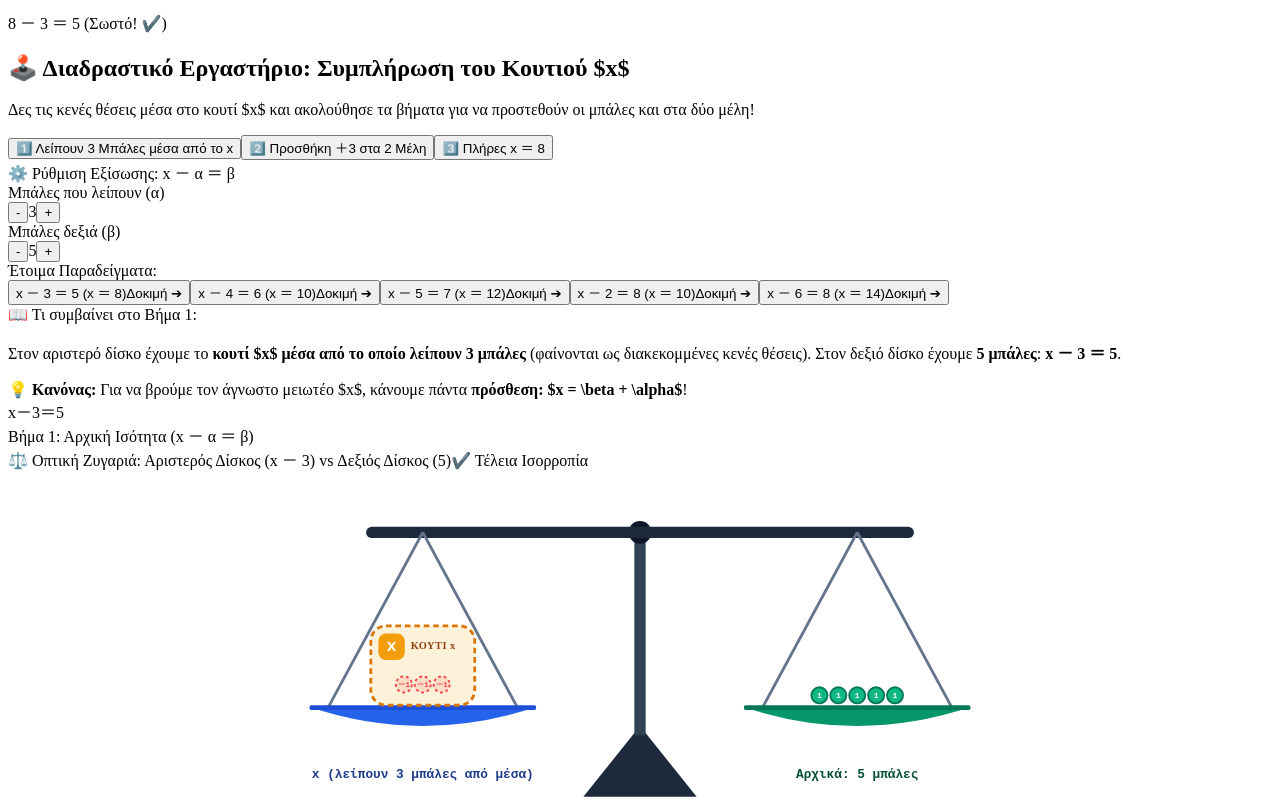
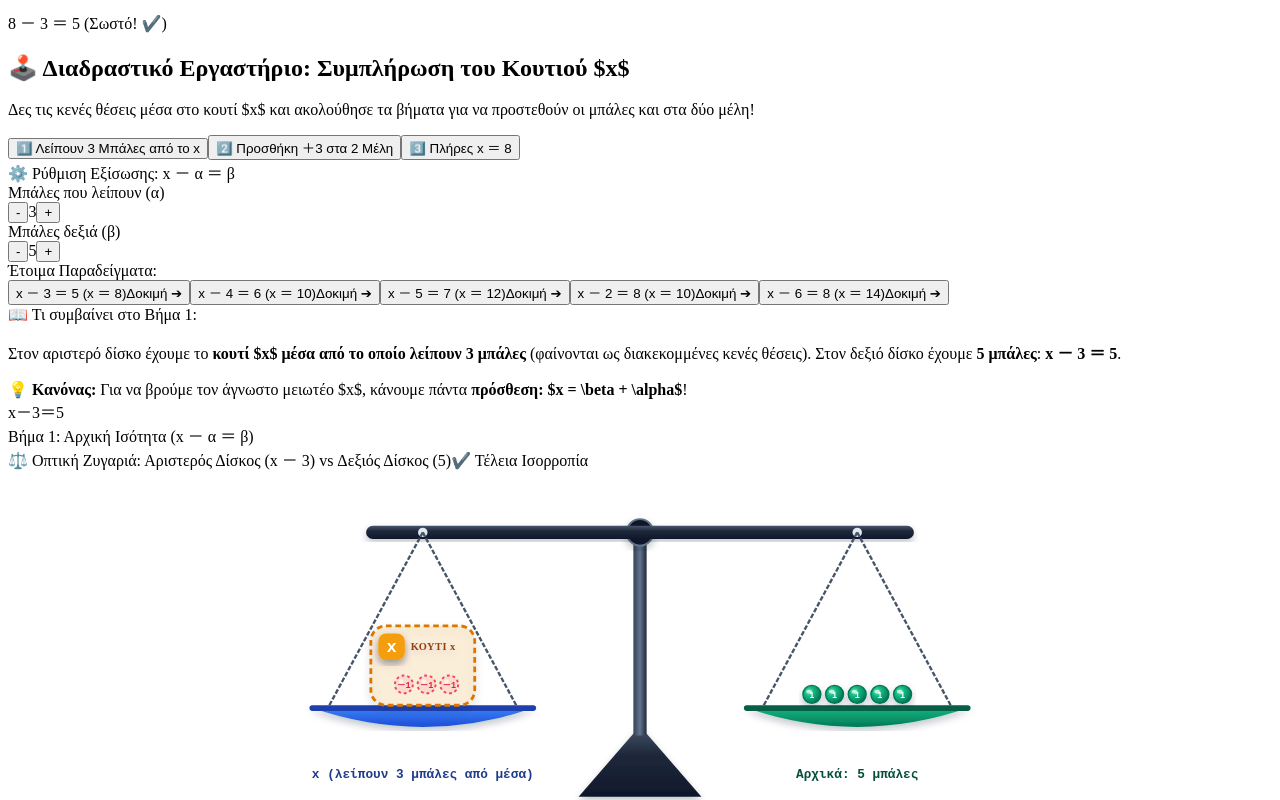
Before and after one commit to gkrimpas-lab/learn-maths-2026, a Next.js app: page /st-dimotikou/34-agnostos-kai-afairesi in a window 1280 px wide. Shown: the part 700-1500 px from the top of the page. Built offline with nearby package versions, Linux system fonts and the light colour scheme.

Commit message:
Update 34-agnostos-kai-afairesi.js

```diff
--- a/pages/st-dimotikou/34-agnostos-kai-afairesi.js
+++ b/pages/st-dimotikou/34-agnostos-kai-afairesi.js
@@ -53,12 +53,11 @@ export default function AgnostosKaiAfairesiPage() {
   };
 
   // Σταθερή γεωμετρία σφαιρών
-  const BALL_RADIUS = 8.5;
-  const BALL_SPACING = BALL_RADIUS * 2 + 3; // 20px
+  const BALL_RADIUS = 9.5;
+  const BALL_SPACING = BALL_RADIUS * 2 + 5; // 24px
   const BASE_Y = 248;
 
   // 1. Υπολογισμός θέσεων σφαιρών / κενών θέσεων ΜΕΣΑ ΣΤΟ ΚΟΥΤΙ x (Αριστερός Δίσκος)
-  // Το κουτί x βρίσκεται στο x = 95, y = 164, πλάτος = 110, ύψος = 84
   const insideBoxSlots = [];
   for (let i = 0; i < activeA; i++) {
     const row = Math.floor(i / 3);
@@ -96,7 +95,7 @@ export default function AgnostosKaiAfairesiPage() {
     <div className="min-h-screen bg-gray-50 text-gray-800 font-sans flex flex-col justify-between">
       <Head>
         <title>⚖️ Εξισώσεις: Άγνωστος Μειωτέος - LearnMaths.gr</title>
-        <meta name="description" content="Διαδραστική θεωρία με ζυγαριά, μεγάλο κουτί x με εσωτερικά ελλείμματα και βήματα πρόσθεσης για την επίλυση εξισώσεων (x - α = β) για τη ΣΤ' Δημοτικού." />
+        <meta name="description" content="Διαδραστική θεωρία με όμορφη 3D ζυγαριά, μεγάλο κουτί x με εσωτερικά ελλείμματα και βήματα πρόσθεσης για τη ΣΤ' Δημοτικού." />
         <script src="https://cdn.tailwindcss.com"></script>
       </Head>
 
@@ -239,7 +238,7 @@ export default function AgnostosKaiAfairesiPage() {
                       : 'text-slate-600 hover:text-slate-900'
                   }`}
                 >
-                  1️⃣ Λείπουν {activeA} Μπάλες μέσα από το x
+                  1️⃣ Λείπουν {activeA} Μπάλες από το x
                 </button>
                 <button
                   type="button"
@@ -366,12 +365,12 @@ export default function AgnostosKaiAfairesiPage() {
                     )}
                     {currentStep === 2 && (
                       <p className="text-amber-800">
-                        Προσθέτουμε <strong>{activeA} πορτοκαλί μπάλες</strong> για να «κουμπώσουν» μέσα στο κουτί $x$, και <strong>προσθέτουμε ακριβώς {activeA} μπάλες</strong> και στον δεξιό δίσκο για να διατηρηθεί η ισορροπία!
+                        Προσθέτουμε <strong>{activeA} λαμπερές πορτοκαλί μπάλες</strong> για να «κουμπώσουν» μέσα στο κουτί $x$, και <strong>προσθέτουμε ακριβώς {activeA} μπάλες</strong> και στον δεξιό δίσκο για να διατηρηθεί η ισορροπία!
                       </p>
                     )}
                     {currentStep === 3 && (
                       <p className="text-emerald-800 font-bold">
-                        Το κουτί $x$ είναι πλέον <strong>πλήρες</strong>! Στον δεξιό δίσκο βρίσκονται {activeB} ＋ {activeA} ＝ <strong>{exactSolution} μπάλες</strong>: <strong>x ＝ {activeB} ＋ {activeA} ＝ {exactSolution}</strong>.
+                        Το κουτί $x$ είναι πλέον <strong>πλήρες (λαμπερό πράσινο)</strong>! Στον δεξιό δίσκο βρίσκονται {activeB} ＋ {activeA} ＝ <strong>{exactSolution} μπάλες</strong>: <strong>x ＝ {activeB} ＋ {activeA} ＝ {exactSolution}</strong>.
                       </p>
                     )}
                   </div>
@@ -383,7 +382,7 @@ export default function AgnostosKaiAfairesiPage() {
                 </div>
               </div>
 
-              {/* RIGHT: BIG SCALE & SVG BOX WITH IN-BOX SLOTS (8 COLS) */}
+              {/* RIGHT: PREMIUM 3D SCALE & IN-BOX BALLS VISUALIZER (8 COLS) */}
               <div className="lg:col-span-8 bg-white p-6 md:p-8 rounded-3xl border border-slate-200 shadow-sm flex flex-col justify-between min-h-[580px] space-y-6">
 
                 {/* 1. ΜΑΘΗΜΑΤΙΚΗ ΠΑΡΟΥΣΙΑΣΗ ΤΗΣ ΕΞΙΣΩΣΗΣ & ΒΗΜΑΤΟΣ */}
@@ -403,7 +402,7 @@ export default function AgnostosKaiAfairesiPage() {
                   </div>
                 </div>
 
-                {/* 2. ΜΕΓΑΛΗ ΟΠΤΙΚΗ ΖΥΓΑΡΙΑ ΟΛΑ ΣΤΟ SVG ΜΕ ΜΠΑΛΕΣ ΜΕΣΑ ΣΤΟ ΚΟΥΤΙ */}
+                {/* 2. ΜΕΓΑΛΗ ΟΠΤΙΚΗ ΖΥΓΑΡΙΑ 3D-LOOK ΣΤΟ SVG */}
                 <div className="space-y-3 flex-1 flex flex-col justify-center">
                   <div className="flex justify-between items-center px-1">
                     <span className="text-xs font-black text-slate-500 uppercase tracking-wider block">
@@ -414,45 +413,93 @@ export default function AgnostosKaiAfairesiPage() {
                     </span>
                   </div>
 
-                  {/* SVG CONTAINER */}
-                  <div className="p-4 bg-slate-50/90 rounded-3xl border border-slate-200 shadow-inner flex flex-col items-center justify-center min-h-[380px] overflow-hidden">
+                  {/* SVG CONTAINER ΜΕ ΟΛΟΥΣ ΤΟΥΣ ΟΡΙΣΜΟΥΣ GRADIENTS & SHADOWS */}
+                  <div className="p-4 bg-gradient-to-b from-slate-50 to-slate-100/80 rounded-3xl border border-slate-200 shadow-inner flex flex-col items-center justify-center min-h-[380px] overflow-hidden">
                     <svg width="100%" height="340" viewBox="0 0 760 360" className="overflow-visible select-none">
+                      <defs>
+                        {/* Σκίαση Drop Shadow */}
+                        <filter id="shadow3d" x="-20%" y="-20%" width="140%" height="140%">
+                          <feDropShadow dx="0" dy="4" stdDeviation="4" floodColor="#0f172a" floodOpacity="0.25" />
+                        </filter>
+                        <filter id="glowGold" x="-30%" y="-30%" width="160%" height="160%">
+                          <feDropShadow dx="0" dy="0" stdDeviation="3" floodColor="#f59e0b" floodOpacity="0.6" />
+                        </filter>
+
+                        {/* Μεταλλική διαβάθμιση δοκού & κολόνας */}
+                        <linearGradient id="metalBeam" x1="0" y1="0" x2="0" y2="1">
+                          <stop offset="0%" stopColor="#475569" />
+                          <stop offset="40%" stopColor="#1e293b" />
+                          <stop offset="100%" stopColor="#0f172a" />
+                        </linearGradient>
+                        <linearGradient id="metalPillar" x1="0" y1="0" x2="1" y2="0">
+                          <stop offset="0%" stopColor="#334155" />
+                          <stop offset="50%" stopColor="#64748b" />
+                          <stop offset="100%" stopColor="#1e293b" />
+                        </linearGradient>
+
+                        {/* Διαβαθμίσεις Δίσκων */}
+                        <linearGradient id="leftDishGrad" x1="0" y1="0" x2="0" y2="1">
+                          <stop offset="0%" stopColor="#3b82f6" />
+                          <stop offset="100%" stopColor="#1d4ed8" />
+                        </linearGradient>
+                        <linearGradient id="rightDishGrad" x1="0" y1="0" x2="0" y2="1">
+                          <stop offset="0%" stopColor="#10b981" />
+                          <stop offset="100%" stopColor="#047857" />
+                        </linearGradient>
+
+                        {/* 3D Radial Gradients για τις Μπάλες */}
+                        {/* 1. Πράσινη Μπάλα */}
+                        <radialGradient id="ballGreen" cx="35%" cy="35%" r="65%">
+                          <stop offset="0%" stopColor="#6ee7b7" />
+                          <stop offset="40%" stopColor="#10b981" />
+                          <stop offset="100%" stopColor="#047857" />
+                        </radialGradient>
+
+                        {/* 2. Χρυσή/Πορτοκαλί Προστιθέμενη Μπάλα */}
+                        <radialGradient id="ballGold" cx="35%" cy="35%" r="65%">
+                          <stop offset="0%" stopColor="#fef08a" />
+                          <stop offset="40%" stopColor="#f59e0b" />
+                          <stop offset="100%" stopColor="#b45309" />
+                        </radialGradient>
+                      </defs>
 
                       {/* 1. ΒΑΣΗ & ΚΟΛΟΝΑ ΖΥΓΑΡΙΑΣ */}
-                      <polygon points="380,270 320,345 440,345" fill="#1e293b" />
-                      <rect x="374" y="65" width="12" height="215" fill="#334155" />
-                      <circle cx="380" cy="65" r="12" fill="#0f172a" />
+                      <polygon points="380,270 315,345 445,345" fill="url(#metalBeam)" filter="url(#shadow3d)" />
+                      <rect x="373" y="65" width="14" height="215" fill="url(#metalPillar)" rx="3" />
+                      <circle cx="380" cy="65" r="14" fill="#0f172a" stroke="#64748b" strokeWidth="2" filter="url(#shadow3d)" />
 
                       {/* 2. ΟΡΙΖΟΝΤΙΟΣ ΖΥΓΟΣ (BEAM) */}
-                      <rect x="90" y="59" width="580" height="12" rx="6" fill="#1e293b" />
+                      <rect x="90" y="58" width="580" height="14" rx="7" fill="url(#metalBeam)" filter="url(#shadow3d)" />
+                      <circle cx="150" cy="65" r="5" fill="#e2e8f0" />
+                      <circle cx="610" cy="65" r="5" fill="#e2e8f0" />
 
-                      {/* 3. ΑΡΙΣΤΕΡΟΣ ΔΙΣΚΟΣ & ΑΛΥΣΙΔΕΣ (ΠΛΑΤΟΣ 240px) */}
-                      <line x1="150" y1="65" x2="50" y2="250" stroke="#64748b" strokeWidth="3" />
-                      <line x1="150" y1="65" x2="250" y2="250" stroke="#64748b" strokeWidth="3" />
-                      <path d="M 30 250 Q 150 290 270 250 Z" fill="#2563eb" />
-                      <rect x="30" y="248" width="240" height="5" fill="#1d4ed8" rx="2" />
+                      {/* 3. ΑΡΙΣΤΕΡΟΣ ΔΙΣΚΟΣ & ΑΛΥΣΙΔΕΣ */}
+                      <line x1="150" y1="65" x2="50" y2="250" stroke="#475569" strokeWidth="2.5" strokeDasharray="5 2" />
+                      <line x1="150" y1="65" x2="250" y2="250" stroke="#475569" strokeWidth="2.5" strokeDasharray="5 2" />
+                      <path d="M 30 250 Q 150 292 270 250 Z" fill="url(#leftDishGrad)" filter="url(#shadow3d)" />
+                      <rect x="30" y="248" width="240" height="6" fill="#1e40af" rx="3" />
 
-                      {/* 4. ΔΕΞΙΟΣ ΔΙΣΚΟΣ & ΑΛΥΣΙΔΕΣ (ΠΛΑΤΟΣ 240px) */}
-                      <line x1="610" y1="65" x2="510" y2="250" stroke="#64748b" strokeWidth="3" />
-                      <line x1="610" y1="65" x2="710" y2="250" stroke="#64748b" strokeWidth="3" />
-                      <path d="M 490 250 Q 610 290 730 250 Z" fill="#059669" />
-                      <rect x="490" y="248" width="240" height="5" fill="#047857" rx="2" />
+                      {/* 4. ΔΕΞΙΟΣ ΔΙΣΚΟΣ & ΑΛΥΣΙΔΕΣ */}
+                      <line x1="610" y1="65" x2="510" y2="250" stroke="#475569" strokeWidth="2.5" strokeDasharray="5 2" />
+                      <line x1="610" y1="65" x2="710" y2="250" stroke="#475569" strokeWidth="2.5" strokeDasharray="5 2" />
+                      <path d="M 490 250 Q 610 292 730 250 Z" fill="url(#rightDishGrad)" filter="url(#shadow3d)" />
+                      <rect x="490" y="248" width="240" height="6" fill="#065f46" rx="3" />
 
-                      {/* 5. ΑΡΙΣΤΕΡΟΣ ΔΙΣΚΟΣ: ΜΕΓΑΛΟ ΚΟΥΤΙ x (x = 95, y = 164, w = 110, h = 84) */}
-                      <g transform="translate(95, 164)">
+                      {/* 5. ΑΡΙΣΤΕΡΟΣ ΔΙΣΚΟΣ: ΜΕΓΑΛΟ «ΓΥΑΛΙΝΟ» ΚΟΥΤΙ x */}
+                      <g transform="translate(95, 164)" filter="url(#shadow3d)">
                         <rect
                           width="110"
                           height="84"
                           rx="16"
-                          fill={currentStep === 3 ? "rgba(16, 185, 129, 0.2)" : "rgba(245, 158, 11, 0.15)"}
+                          fill={currentStep === 3 ? "rgba(16, 185, 129, 0.18)" : "rgba(245, 158, 11, 0.12)"}
                           stroke={currentStep === 3 ? "#059669" : "#d97706"}
                           strokeWidth="3"
                           strokeDasharray={currentStep === 1 ? "6 4" : "none"}
                         />
-                        {/* Ετικέτα Κουτιού x */}
-                        <rect x="8" y="8" width="28" height="28" rx="8" fill={currentStep === 3 ? "#10b981" : "#f59e0b"} />
-                        <text x="22" y="27" fill="#ffffff" fontSize="18" fontWeight="900" textAnchor="middle" fontFamily="monospace">x</text>
-                        <text x="66" y="25" fill={currentStep === 3 ? "#065f46" : "#92400e"} fontSize="11" fontWeight="900" textAnchor="middle" letterSpacing="0.5">
+                        {/* Ανάγλυφο Σήμα Κουτιού */}
+                        <rect x="8" y="8" width="28" height="28" rx="8" fill={currentStep === 3 ? "#10b981" : "#f59e0b"} filter="url(#shadow3d)" />
+                        <text x="22" y="28" fill="#ffffff" fontSize="18" fontWeight="900" textAnchor="middle" fontFamily="monospace">x</text>
+                        <text x="66" y="26" fill={currentStep === 3 ? "#065f46" : "#92400e"} fontSize="11" fontWeight="900" textAnchor="middle" letterSpacing="0.5">
                           {currentStep === 3 ? "ΠΛΗΡΕΣ x" : "ΚΟΥΤΙ x"}
                         </text>
                       </g>
@@ -460,35 +507,38 @@ export default function AgnostosKaiAfairesiPage() {
                       {/* 6. ΑΡΙΣΤΕΡΟΣ ΔΙΣΚΟΣ: ΟΙ ΜΠΑΛΕΣ / ΕΛΛΕΙΜΜΑΤΑ ΜΕΣΑ ΣΤΟ ΚΟΥΤΙ x */}
                       {insideBoxSlots.map((pos, i) => {
                         if (currentStep === 1) {
-                          // Βήμα 1: Διακεκομμένες κενές θέσεις μέσα στο κουτί (φαίνεται ότι λείπουν μπάλες)
+                          // Βήμα 1: Λαμπερές κενές υποδοχές μέσα στο κουτί
                           return (
                             <g key={`inbox-slot-${i}`} className="transition-all duration-500">
                               <circle
                                 cx={pos.x}
                                 cy={pos.y}
                                 r={BALL_RADIUS}
-                                fill="rgba(239, 68, 68, 0.12)"
-                                stroke="#ef4444"
+                                fill="rgba(244, 63, 94, 0.1)"
+                                stroke="#f43f5e"
                                 strokeWidth="2"
                                 strokeDasharray="3 3"
                               />
-                              <text x={pos.x} y={pos.y + 3} fill="#ef4444" fontSize="8" fontWeight="900" textAnchor="middle" fontFamily="monospace">－1</text>
+                              <circle cx={pos.x - 3} cy={pos.y - 3} r="2.5" fill="#ffffff" opacity="0.6" />
+                              <text x={pos.x} y={pos.y + 3.5} fill="#e11d48" fontSize="9" fontWeight="900" textAnchor="middle" fontFamily="monospace">－1</text>
                             </g>
                           );
                         } else {
-                          // Βήματα 2 & 3: Οι μπάλες συμπληρώνουν το κουτί x από μέσα
+                          // Βήματα 2 & 3: 3D Σφαίρες που γεμίζουν το κουτί x
                           return (
-                            <g key={`inbox-filled-${i}`} className="transition-all duration-500">
+                            <g key={`inbox-filled-${i}`} className="transition-all duration-500" filter={currentStep === 2 ? "url(#glowGold)" : "url(#shadow3d)"}>
                               <circle
                                 cx={pos.x}
                                 cy={pos.y}
                                 r={BALL_RADIUS}
-                                fill={currentStep === 2 ? "#f59e0b" : "#10b981"}
+                                fill={currentStep === 2 ? "url(#ballGold)" : "url(#ballGreen)"}
                                 stroke={currentStep === 2 ? "#b45309" : "#047857"}
-                                strokeWidth="2"
+                                strokeWidth="1.5"
                                 className={currentStep === 2 ? "animate-pulse" : ""}
                               />
-                              <text x={pos.x} y={pos.y + 3} fill="#ffffff" fontSize="8.5" fontWeight="900" textAnchor="middle" fontFamily="monospace">
+                              {/* Specular 3D Highlight */}
+                              <ellipse cx={pos.x - 3} cy={pos.y - 3} rx="3" ry="2" fill="#ffffff" opacity="0.65" />
+                              <text x={pos.x} y={pos.y + 3.5} fill="#ffffff" fontSize="9" fontWeight="900" textAnchor="middle" fontFamily="monospace">
                                 {currentStep === 2 ? "＋1" : "1"}
                               </text>
                             </g>
@@ -496,21 +546,23 @@ export default function AgnostosKaiAfairesiPage() {
                         }
                       })}
 
-                      {/* 7. ΔΕΞΙΟΣ ΔΙΣΚΟΣ: ΟΙ ΜΠΑΛΕΣ b ΚΑΙ ΟΙ ΠΡΟΣΤΙΘΕΜΕΝΕΣ ΜΠΑΛΕΣ a */}
+                      {/* 7. ΔΕΞΙΟΣ ΔΙΣΚΟΣ: ΟΙ 3D ΜΠΑΛΕΣ b ΚΑΙ ΟΙ ΠΡΟΣΤΙΘΕΜΕΝΕΣ ΜΠΑΛΕΣ a */}
                       {rightBalls.map((ball) => {
                         const isAddedBall = ball.isAdded;
                         return (
-                          <g key={`rball-${ball.id}`} className="transition-all duration-500">
+                          <g key={`rball-${ball.id}`} className="transition-all duration-500" filter={isAddedBall && currentStep === 2 ? "url(#glowGold)" : "url(#shadow3d)"}>
                             <circle
                               cx={ball.x}
                               cy={ball.y}
                               r={BALL_RADIUS}
-                              fill={isAddedBall ? (currentStep === 2 ? "#f59e0b" : "#10b981") : "#10b981"}
+                              fill={isAddedBall ? (currentStep === 2 ? "url(#ballGold)" : "url(#ballGreen)") : "url(#ballGreen)"}
                               stroke={isAddedBall ? (currentStep === 2 ? "#b45309" : "#047857") : "#047857"}
-                              strokeWidth="2"
+                              strokeWidth="1.5"
                               className={isAddedBall && currentStep === 2 ? "animate-pulse" : ""}
                             />
-                            <text x={ball.x} y={ball.y + 3} fill="#ffffff" fontSize="8.5" fontWeight="900" textAnchor="middle" fontFamily="monospace">
+                            {/* Specular 3D Highlight */}
+                            <ellipse cx={ball.x - 3} cy={ball.y - 3} rx="3" ry="2" fill="#ffffff" opacity="0.65" />
+                            <text x={ball.x} y={ball.y + 3.5} fill="#ffffff" fontSize="9" fontWeight="900" textAnchor="middle" fontFamily="monospace">
                               {isAddedBall ? "＋1" : "1"}
                             </text>
                           </g>
@@ -543,7 +595,7 @@ export default function AgnostosKaiAfairesiPage() {
                       ⬅️ Προηγούμενο Βήμα
                     </button>
 
-                    <div className="text-xs font-black text-indigo-900 bg-indigo-50 px-5 py-2 rounded-xl border border-indigo-200">
+                    <div className="text-xs font-black text-indigo-900 bg-indigo-50 px-5 py-2 rounded-xl border border-indigo-200 shadow-xs">
                       Βήμα {currentStep} από 3
                     </div>
 
```
